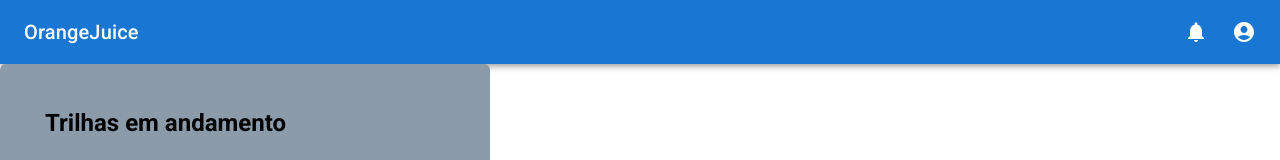
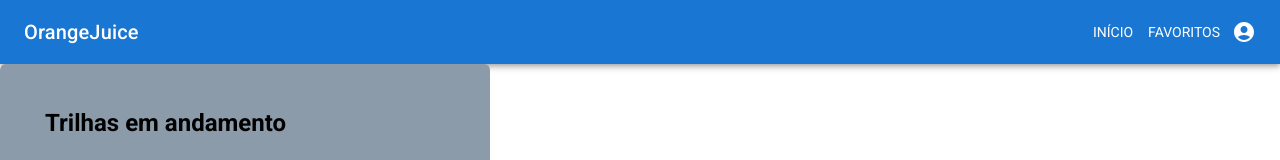
Before and after one commit to arthurisvi/frontend-orange-evolution, a React (Vite) app: page / in a window 1280 px wide. Shown: the top 160 px of the page. Built offline with nearby package versions, Linux system fonts and the light colour scheme.

Commit message:
styled header ready

```diff
--- a/src/shared/components/Header/index.jsx
+++ b/src/shared/components/Header/index.jsx
@@ -15,6 +15,19 @@ import AccountCircle from '@mui/icons-material/AccountCircle';
 import MailIcon from '@mui/icons-material/Mail';
 import NotificationsIcon from '@mui/icons-material/Notifications';
 import MoreIcon from '@mui/icons-material/MoreVert';
+import { Link } from 'react-router-dom';
+
+const StyledLink = styled(Link)`
+  text-decoration: none;
+  color: white;
+  &:focus,
+  &:hover,
+  &:visited,
+  &:link,
+  &:active {
+    text-decoration: none;
+  }
+`;
 
 const Search = styled('div')(({ theme }) => ({
   position: 'relative',
@@ -127,7 +140,7 @@ export default function PrimarySearchAppBar() {
         </IconButton>
         <p>Messages</p>
       </MenuItem>
-      <MenuItem>
+      {/* <MenuItem>
         <IconButton
           size="large"
           aria-label="show 0 new notifications"
@@ -138,7 +151,7 @@ export default function PrimarySearchAppBar() {
           </Badge>
         </IconButton>
         <p>Notifications</p>
-      </MenuItem>
+      </MenuItem> */}
       <MenuItem onClick={handleProfileMenuOpen}>
         <IconButton
           size="large"
@@ -176,13 +189,17 @@ export default function PrimarySearchAppBar() {
               inputProps={{ 'aria-label': 'search' }}
             />
           </Search> */}
+          <Box sx ={{display: 'flex', gap: '15px', fontSize:'14px', }}>
+          <StyledLink to ="/trilhas">INÍCIO</StyledLink>
+          <StyledLink to = "/favoritos">FAVORITOS</StyledLink>
+          </Box>
           <Box sx={{ display: { xs: 'none', md: 'flex' } }}>
             {/* <IconButton size="large" aria-label="show 4 new mails" color="inherit">
               <Badge badgeContent={4} color="error">
                 <MailIcon />
               </Badge>
             </IconButton> */}
-            <IconButton
+            {/* <IconButton
               size="large"
               aria-label="show new notifications"
               color="inherit"
@@ -190,7 +207,7 @@ export default function PrimarySearchAppBar() {
               <Badge badgeContent={0} color="error">
                 <NotificationsIcon />
               </Badge>
-            </IconButton>
+            </IconButton> */}
             <IconButton
               size="large"
               edge="end"
```
